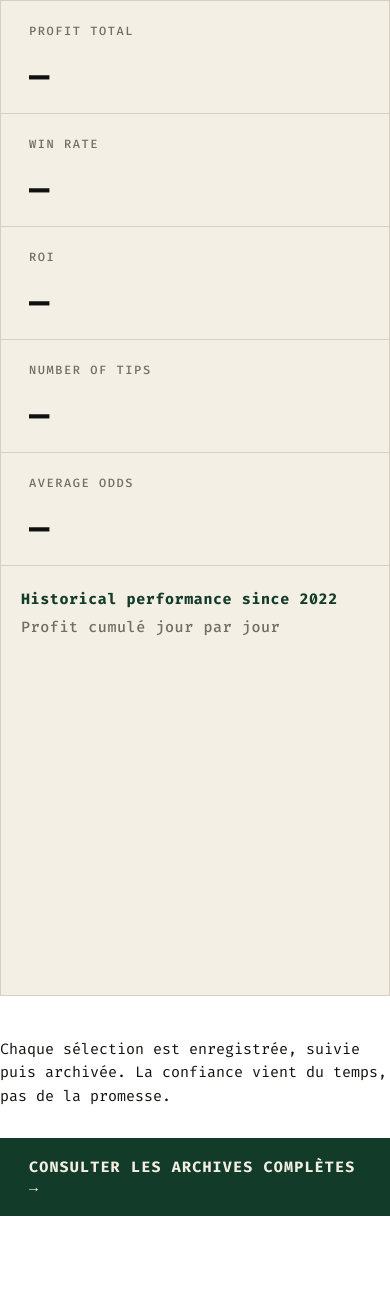
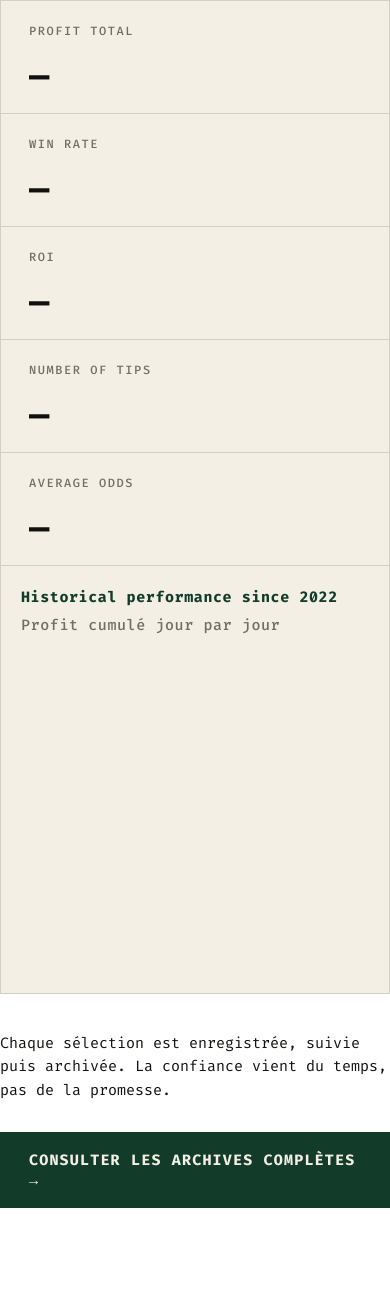
Before and after one commit to afrobetclub/afrobet-archives, a plain HTML site: page embed/index.html in a window 390 px wide. Drawn offline with nearby package versions, Linux system fonts and the light colour scheme; no server answers.

Commit message:
Add files via upload

```diff
--- a/embed/embed.css
+++ b/embed/embed.css
@@ -2,35 +2,19 @@
 :root{--bg:#F4EFE4;--ink:#10100E;--muted:#726D65;--line:#D6CEC1;--green:#123B2A}
 *{box-sizing:border-box}
 html,body{margin:0;padding:0;width:100%;background:transparent;color:var(--ink);font-family:"Fira Code","Courier New",monospace;overflow:hidden}
-.performance-widget{width:100%;background:transparent;padding:0 0 90px}
+.performance-widget{width:100%;background:transparent;padding:0 0 80px}
 .kpis{display:grid;grid-template-columns:repeat(5,1fr);border:1px solid var(--line);background:var(--bg)}
 .kpis article{min-height:112px;padding:24px 28px 18px;border-right:1px solid var(--line)}
 .kpis article:last-child{border-right:0}
 .kpis small{display:block;color:var(--muted);text-transform:uppercase;letter-spacing:.13em;font-size:12px;line-height:1;margin-bottom:22px;font-weight:500}
 .kpis span{display:block;color:var(--ink);font-size:38px;line-height:40px;font-weight:700;letter-spacing:-.05em;white-space:nowrap}
-.chart-card{margin-top:0;border-left:1px solid var(--line);border-right:1px solid var(--line);border-bottom:1px solid var(--line);background:var(--bg);padding:30px 34px 34px}
-.chart-head{display:flex;justify-content:space-between;gap:24px;color:var(--green);font-size:15px;line-height:1.3;font-weight:700;letter-spacing:.04em;margin-bottom:24px}
+.chart-card{margin-top:0;border-left:1px solid var(--line);border-right:1px solid var(--line);border-bottom:1px solid var(--line);border-top:0;background:var(--bg);padding:24px 34px 34px}
+.chart-head{display:flex;justify-content:space-between;gap:24px;color:var(--green);font-size:15px;line-height:1.3;font-weight:700;letter-spacing:.04em;margin-bottom:20px}
 .legend{color:var(--muted);font-weight:500}
-.chart-box{height:360px;background:var(--bg);padding:28px 24px 32px}
-.embed-bottom{display:flex;align-items:center;justify-content:space-between;gap:30px;margin-top:42px;padding-bottom:70px}
+.chart-box{height:360px;background:var(--bg);padding:22px 24px 34px}
+.embed-bottom{display:flex;align-items:center;justify-content:space-between;gap:30px;margin-top:38px;padding-bottom:60px}
 .embed-bottom p{margin:0;max-width:560px;color:var(--ink);font-size:15px;line-height:1.55}
-.embed-bottom a{display:inline-flex;align-items:center;justify-content:center;min-width:360px;min-height:58px;padding:18px 28px;border:1px solid var(--green);background:var(--green);color:var(--bg);text-decoration:none;text-transform:uppercase;letter-spacing:.08em;font-size:15px;font-weight:700}
+.embed-bottom a{display:inline-flex;align-items:center;justify-content:center;min-width:360px;min-height:56px;padding:17px 28px;border:1px solid var(--green);background:var(--green);color:var(--bg);text-decoration:none;text-transform:uppercase;letter-spacing:.08em;font-size:15px;font-weight:700}
 .embed-bottom a:hover{background:var(--ink);border-color:var(--ink);color:var(--bg)}
-@media(max-width:1000px){
- html,body{overflow:auto}
- .kpis{grid-template-columns:repeat(2,1fr)}
- .kpis article{border-bottom:1px solid var(--line)}
- .kpis article:nth-child(even){border-right:0}
- .kpis article:last-child{border-bottom:0}
- .kpis span{font-size:34px;line-height:36px}
- .chart-card{padding:24px 20px}
- .chart-head{flex-direction:column;gap:8px}
- .chart-box{height:310px;padding:18px 14px 16px}
- .embed-bottom{flex-direction:column;align-items:flex-start}
- .embed-bottom a{min-width:100%;width:100%}
-}
-@media(max-width:520px){
- .kpis{grid-template-columns:1fr}
- .kpis article,.kpis article:nth-child(even){border-right:0;border-bottom:1px solid var(--line)}
- .kpis article:last-child{border-bottom:0}
-}
+@media(max-width:1000px){html,body{overflow:auto}.kpis{grid-template-columns:repeat(2,1fr)}.kpis article{border-bottom:1px solid var(--line)}.kpis article:nth-child(even){border-right:0}.kpis article:last-child{border-bottom:0}.kpis span{font-size:34px;line-height:36px}.chart-card{padding:22px 20px 28px}.chart-head{flex-direction:column;gap:8px}.chart-box{height:310px;padding:18px 14px 28px}.embed-bottom{flex-direction:column;align-items:flex-start}.embed-bottom a{min-width:100%;width:100%}}
+@media(max-width:520px){.kpis{grid-template-columns:1fr}.kpis article,.kpis article:nth-child(even){border-right:0;border-bottom:1px solid var(--line)}.kpis article:last-child{border-bottom:0}}
--- a/embed/index.html
+++ b/embed/index.html
@@ -1,37 +1 @@
-<!doctype html>
-<html lang="fr">
-<head>
-  <meta charset="utf-8" />
-  <meta name="viewport" content="width=device-width, initial-scale=1" />
-  <title>AfroBet Club — Performance Embed</title>
-  <link rel="stylesheet" href="./embed.css?v=7" />
-  <script src="https://cdn.jsdelivr.net/npm/chart.js"></script>
-</head>
-<body>
-  <main class="performance-widget">
-    <section class="kpis">
-      <article><small>Profit total</small><span id="profitTotal">—</span></article>
-      <article><small>Win rate</small><span id="winRate">—</span></article>
-      <article><small>ROI</small><span id="roi">—</span></article>
-      <article><small>Number of tips</small><span id="numberTips">—</span></article>
-      <article><small>Average odds</small><span id="averageOdds">—</span></article>
-    </section>
-
-    <section class="chart-card">
-      <div class="chart-head">
-        <span>Historical performance since 2022</span>
-        <span class="legend">Profit cumulé jour par jour</span>
-      </div>
-      <div class="chart-box">
-        <canvas id="dailyChart"></canvas>
-      </div>
-    </section>
-
-    <section class="embed-bottom">
-      <p>Chaque sélection est enregistrée, suivie puis archivée. La confiance vient du temps, pas de la promesse.</p>
-      <a href="https://afrobetclub.github.io/afrobet-archives/" target="_blank" rel="noopener">Consulter les archives complètes →</a>
-    </section>
-  </main>
-  <script src="./embed.js?v=7"></script>
-</body>
-</html>
+<!doctype html><html lang="fr"><head><meta charset="utf-8"><meta name="viewport" content="width=device-width,initial-scale=1"><title>AfroBet Club — Performance Embed</title><link rel="stylesheet" href="./embed.css?v=8"><script src="https://cdn.jsdelivr.net/npm/chart.js"></script></head><body><main class="performance-widget"><section class="kpis"><article><small>Profit total</small><span id="profitTotal">—</span></article><article><small>Win rate</small><span id="winRate">—</span></article><article><small>ROI</small><span id="roi">—</span></article><article><small>Number of tips</small><span id="numberTips">—</span></article><article><small>Average odds</small><span id="averageOdds">—</span></article></section><section class="chart-card"><div class="chart-head"><span>Historical performance since 2022</span><span class="legend">Profit cumulé jour par jour</span></div><div class="chart-box"><canvas id="dailyChart"></canvas></div></section><section class="embed-bottom"><p>Chaque sélection est enregistrée, suivie puis archivée. La confiance vient du temps, pas de la promesse.</p><a href="https://afrobetclub.github.io/afrobet-archives/" target="_blank" rel="noopener">Consulter les archives complètes →</a></section></main><script src="./embed.js?v=8"></script></body></html>
```
Also changed, not shown: embed/embed.js.
